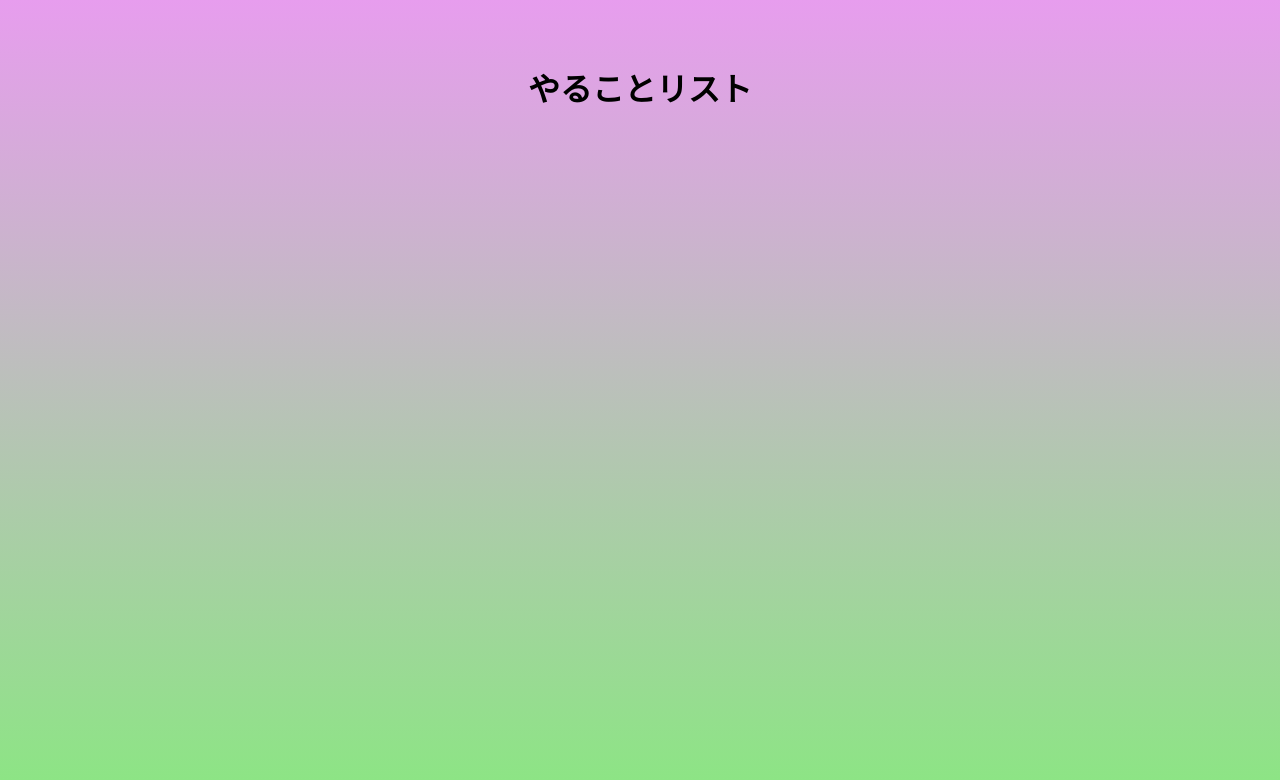
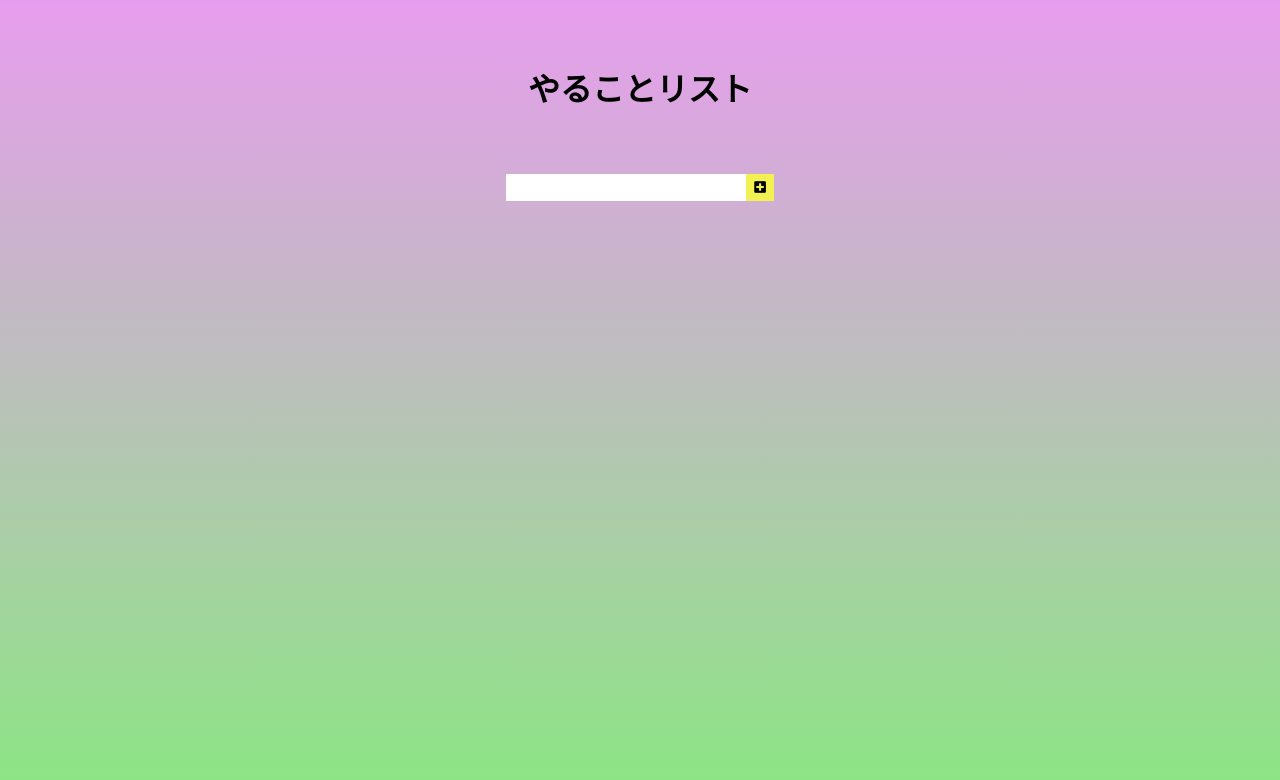
Before and after one commit to Yu-326-ta/react_todo_list, a React (Create React App) app: page / in a window 1280 px wide. Shown: the top 780 px of the page. Built offline with nearby package versions, Linux system fonts and the light colour scheme.

Commit message:
フォームの実装

```diff
--- a/public/index.html
+++ b/public/index.html
@@ -25,6 +25,12 @@
       Learn how to configure a non-root public URL by running `npm run build`.
     -->
     <title>React App</title>
+    <link
+      rel="stylesheet"
+      href="https://use.fontawesome.com/releases/v5.15.4/css/all.css"
+      integrity="sha384-DyZ88mC6Up2uqS4h/KRgHuoeGwBcD4Ng9SiP4dIRy0EXTlnuz47vAwmeGwVChigm"
+      crossorigin="anonymous"
+    />
   </head>
   <body>
     <noscript>You need to enable JavaScript to run this app.</noscript>
--- a/src/App.js
+++ b/src/App.js
@@ -1,10 +1,12 @@
 import './App.css';
+import { InputForm } from './components/InputForm';
 import {Title} from "./components/Title";
 
 function App() {
   return (
     <div className="body">
       <Title />
+      <InputForm />
     </div>
   );
 }
--- /dev/null
+++ b/src/components/InputForm.jsx
@@ -0,0 +1,14 @@
+import React from 'react'
+
+export const InputForm = () => {
+  return (
+    <div className="inputForm">
+        <form>
+            <input type="text" />
+            <button>
+            <i className="fas fa-plus-square"></i>
+            </button>
+        </form>
+    </div>
+ )
+}
```
